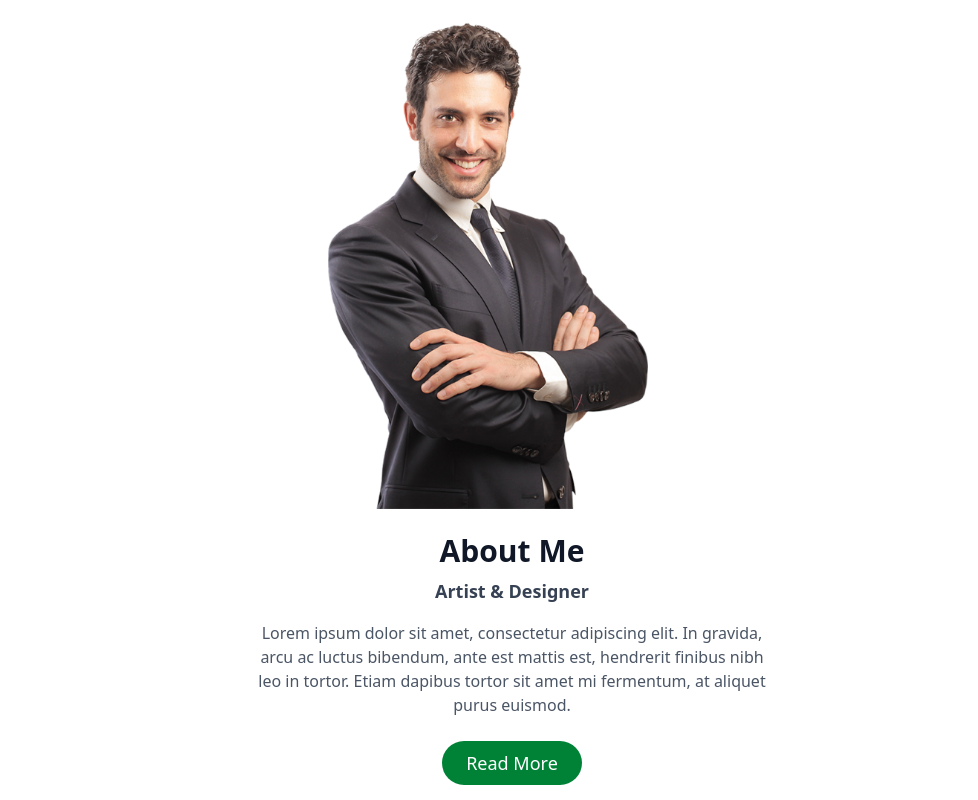
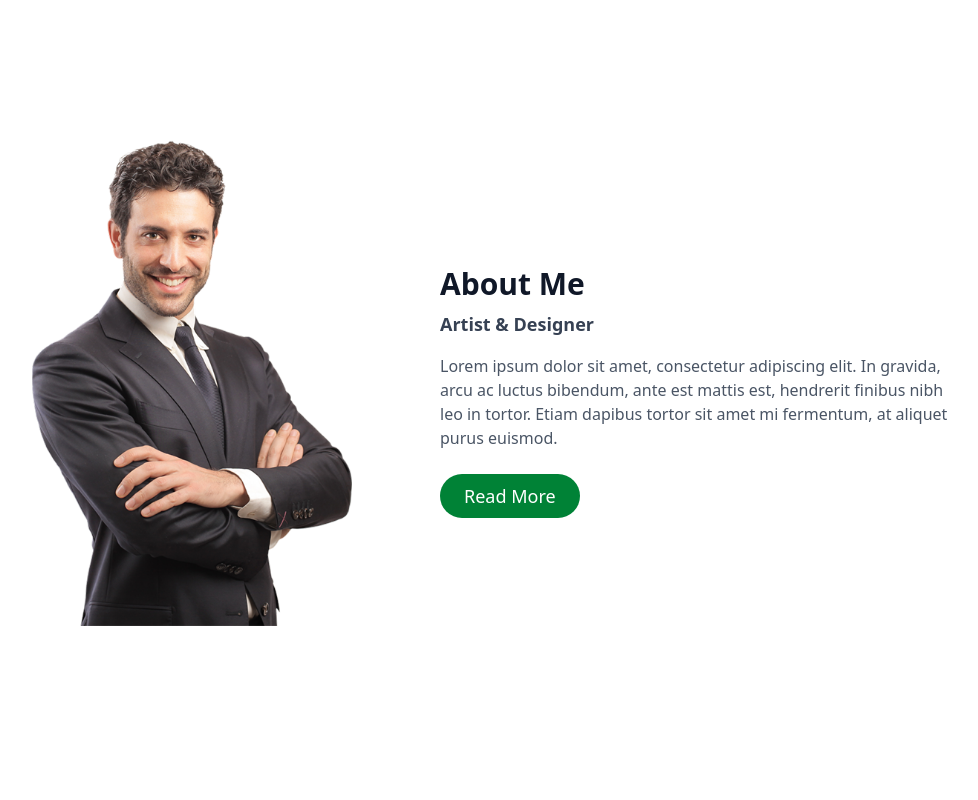
Before and after one commit to jjustmint/Profile-Website, a React (Vite) app in the folder profile-website/: page / in a window 1280 px wide. Shown: the part 880-1680 px from the top of the page, without its empty margins (128-1106 px from the left). Built offline with nearby package versions, Linux system fonts and the light colour scheme.

Commit message:
Update aboutme.jsx

```diff
--- a/profile-website/src/pages/aboutme.jsx
+++ b/profile-website/src/pages/aboutme.jsx
@@ -3,14 +3,15 @@ import React from "react";
 
 const AboutMe = () => {
   return (
-    <div className="bg-white min-h-screen flex flex-col sm:flex-col md:flex-row items-center justify-center p-6">
+    <div className="bg-white min-h-screen flex flex-row sm:flex-col md:flex-row items-center justify-center p-6">
       {/* Image Section */}
       <div className="w-60 md:w-80 rounded-lg object-cover sm:mb-6 md:mr-12">
-        <img src={profileImage} alt="Profile" />
+        <img src={profileImage} alt="Profile" className="m-5" />
       </div>
 
       {/* Text Section */}
-      <div className="text-center md:text-left">
+
+      <div className="lg:text-left md:text-center p-15">
         <h2 className="text-3xl font-bold text-gray-900">About Me</h2>
         <p className="text-lg font-semibold text-gray-700 mt-2">Artist & Designer</p>
         <p className="text-gray-600 mt-4 max-w-lg">
```
